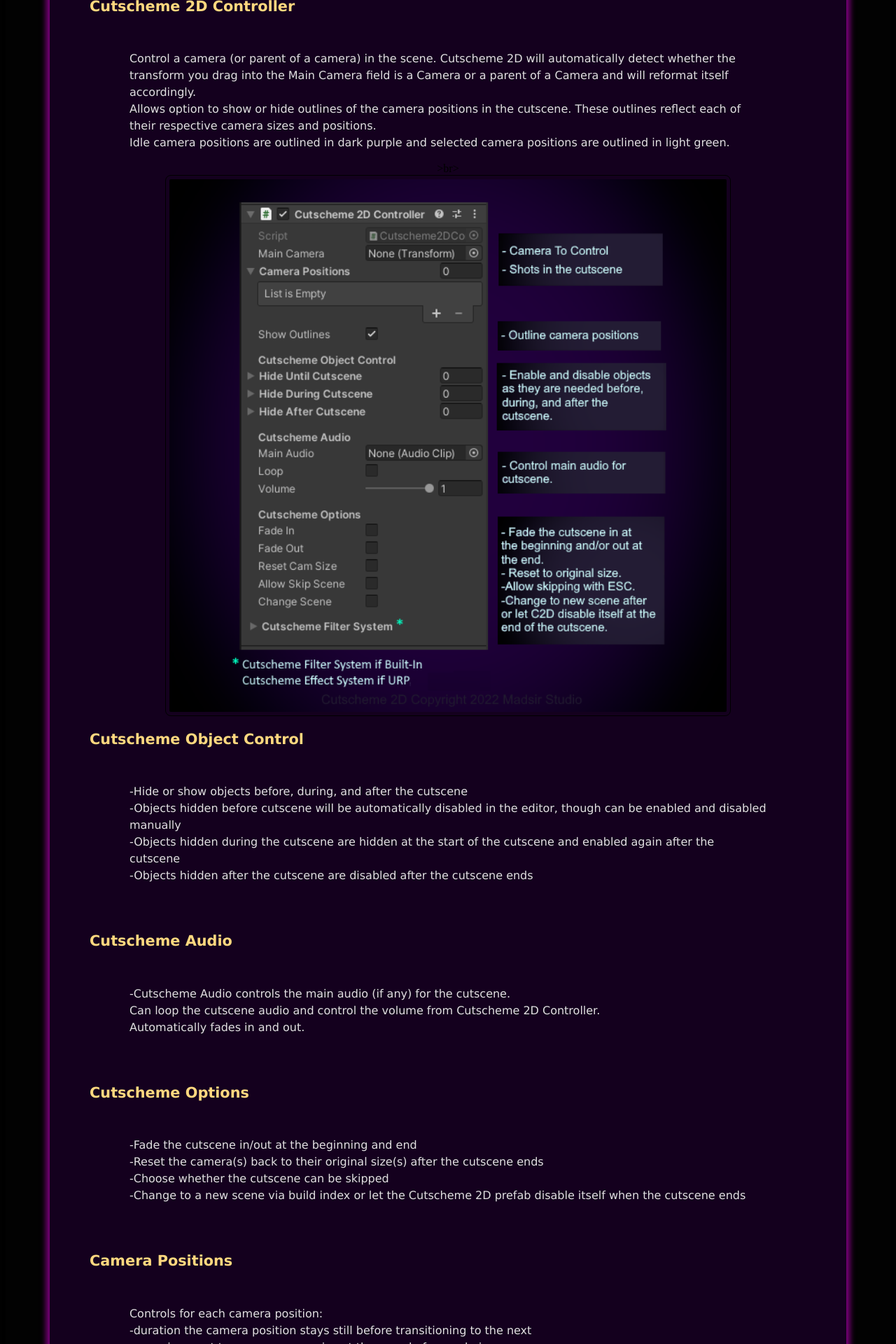
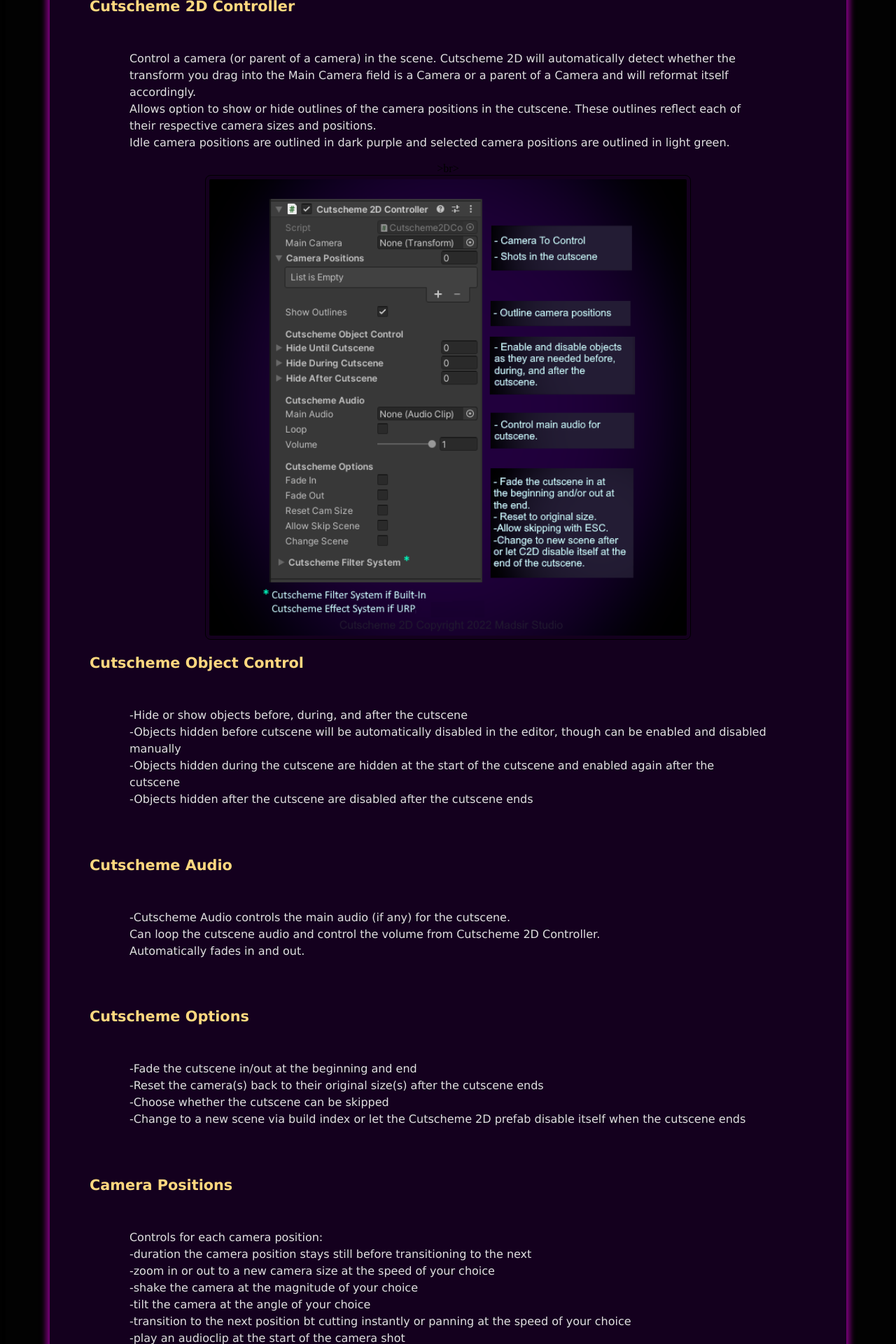
Before and after one commit to Madsir/madsirstudio.github.io, a Jekyll site: the page built from cutscheme2d/index.html, in a window 1280 px wide. Shown: the part 634-2554 px from the top of the page at 70% size. Built offline with Jekyll 4.4.1, drawn with Linux system fonts in a browser that asks for light colours.

Commit message:
Update index.html

```diff
--- a/cutscheme2d/index.html
+++ b/cutscheme2d/index.html
@@ -68,7 +68,7 @@
 		Allows option to show or hide outlines of the camera positions in the cutscene. These outlines reflect each of their respective camera sizes and positions.<br>Idle camera positions are outlined in dark purple and selected camera positions are outlined in light green.</p>
 		>br>
 		<br>
-		<a href="/Assets/Instructionsc2d.png"><img src="/Assets/Instructionsc2d.png" alt="Cutscheme 2D" width="70%"></a>
+		<a href="/Assets/Instructionsc2d.png"><img src="/Assets/Instructionsc2d.png" alt="Cutscheme 2D" width="60%"></a>
 <br>
 			<h2>Cutscheme Object Control</h2><br>
 			<p>-Hide or show objects before, during, and after the cutscene<br>
@@ -101,7 +101,7 @@
 		-speed up or slow down time during the camera shot</p>
 <br>
 		<br>
-		<a href="/Assets/InstructionsCameraPositions.png"><img src="/Assets/InstructionsCameraPositions.png" alt="Cutscheme 2D" width="70%"></a>
+		<a href="/Assets/InstructionsCameraPositions.png"><img src="/Assets/InstructionsCameraPositions.png" alt="Cutscheme 2D" width="60%"></a>
 
 	<br>
 	<br>
@@ -113,7 +113,7 @@
 -Copies the volume you drag into the system and uses the copy to create and control effects for the cutscene. After the cutscene it resets your volume back to normal and removes the copy.</p>
 <br>
 		<br>
-		<a href="/Assets/C2DEffectsSystemInstructions.png"><img src="/Assets/C2DEffectsSystemInstructions.png" alt="Cutscheme 2D" width="70%"></a>
+		<a href="/Assets/C2DEffectsSystemInstructions.png"><img src="/Assets/C2DEffectsSystemInstructions.png" alt="Cutscheme 2D" width="60%"></a>
 
 			<br>
 			<br>
@@ -125,7 +125,7 @@
 			-Customize with your own filters (Materials) or use the ones that come with the package.</p>
 <br>
 		<br>
-		<a href="/Assets/c2DFilterSystemInstructions.png"><img src="/Assets/c2DFilterSystemInstructions.png" alt="Cutscheme 2D" width="70%"></a>
+		<a href="/Assets/c2DFilterSystemInstructions.png"><img src="/Assets/c2DFilterSystemInstructions.png" alt="Cutscheme 2D" width="60%"></a>
 		<br>
 		<br>
 	</center>
```
